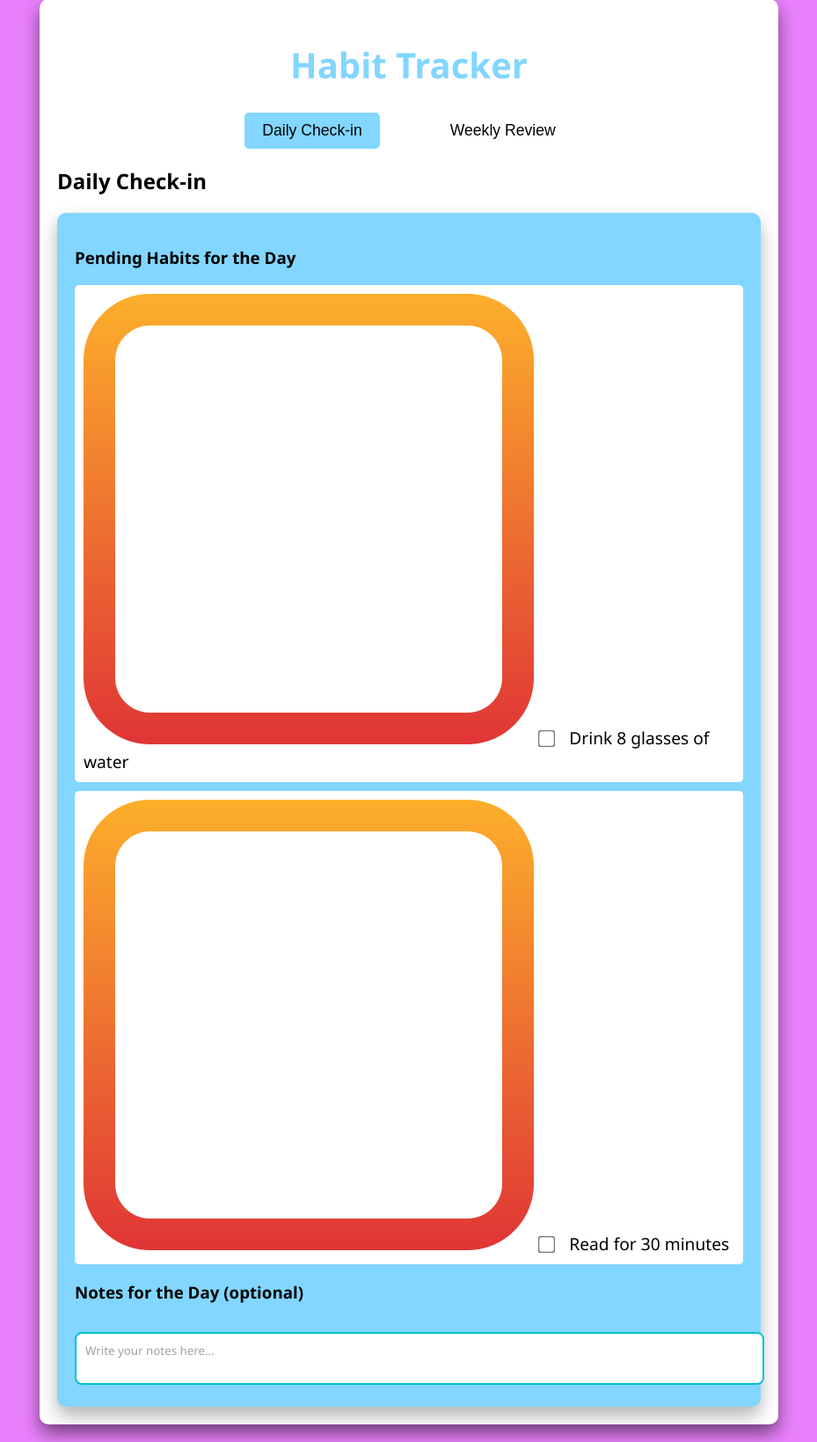
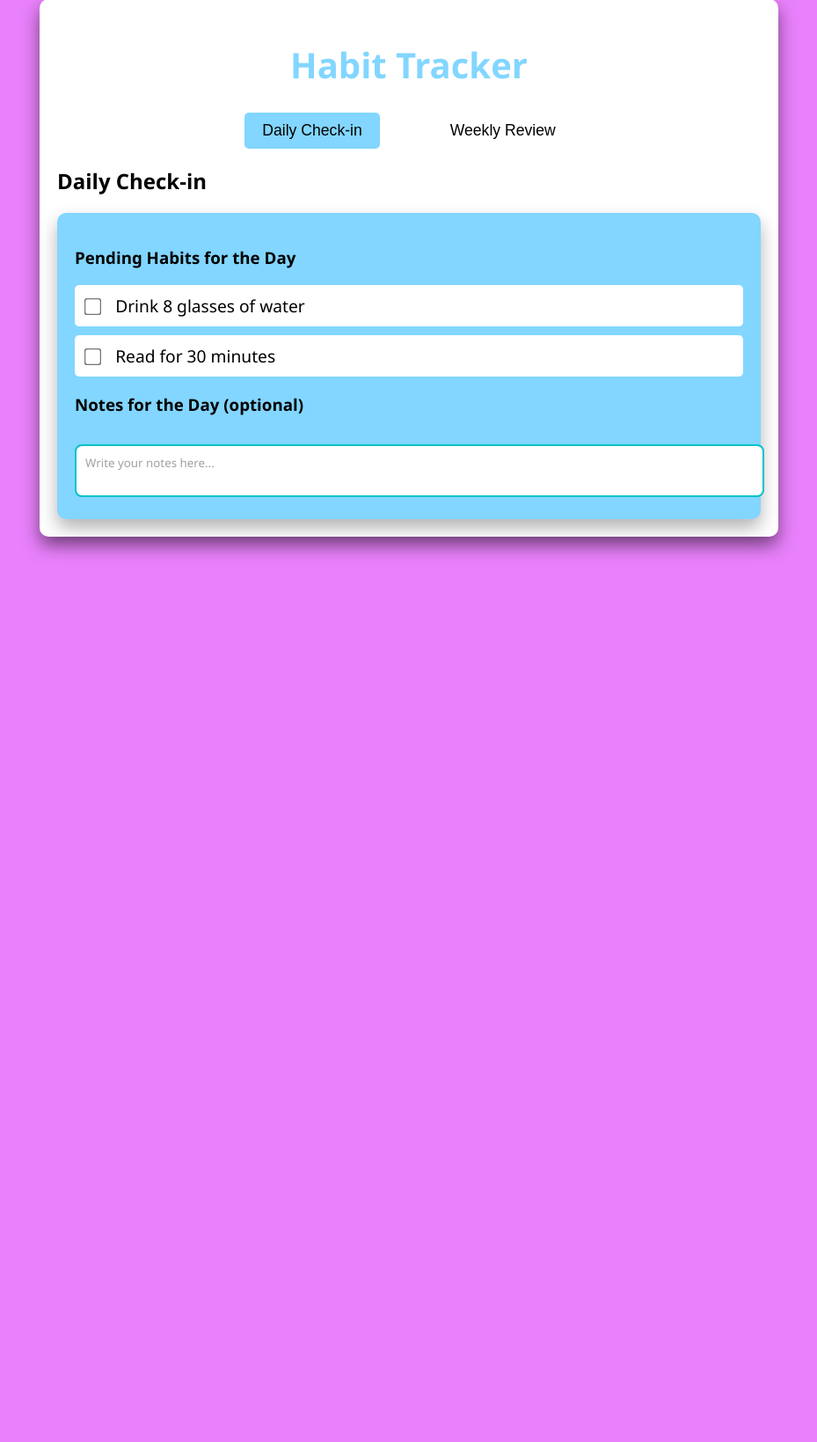
Before and after one commit to dhyan-s/habit-tracker-idp, a Flask app: template website/templates/newpage.html in a window 1280 px wide. Shown: the part 21-1660 px from the top of the page at 88% size, without its empty margins (175-1104 px from the left). After the commit the page ends 654 px from the top, so only its background shows below. Run offline with Flask 3, Linux system fonts and the light colour scheme; the template is opened without the code that fills it, so the values that code supplies are empty.

```diff
--- a/website/static/styles/newpage.css
+++ b/website/static/styles/newpage.css
@@ -123,6 +123,11 @@ select {
     font-family: inherit;
 }
 
+.habitTrackerImage {
+    width: 30px;
+    height: 30px;
+}
+
 @media (max-width: 600px) {
     .main-container {
         padding: 15px;
--- a/website/templates/newpage.html
+++ b/website/templates/newpage.html
@@ -25,14 +25,14 @@
                     <ul class="habit-list" id="pending-list">
                         <li>
                             <label>
-                                <img src="{{url_for('static', filename='images/no_icon.png')}}" class="habitTrackerImage" title="gym icons">
+                                <!-- <img src="../static/images/no_icon.png" class="habitTrackerImage" title="no icon"> -->
                                 <input type="checkbox" class="habit-checkbox">
                                 <span class="habit-name">Drink 8 glasses of water</span>
                             </label>
                         </li>
                         <li>
                             <label>
-                                <img src="{{url_for('static', filename='images/no_icon.png')}}" class="habitTrackerImage" title="gym icons">
+                                <!-- <img src="../static/images/no_icon.png" class="habitTrackerImage" title="no icon"> -->
                                 <input type="checkbox" class="habit-checkbox">
                                 <span class="habit-name">Read for 30 minutes</span>
                             </label>
```
